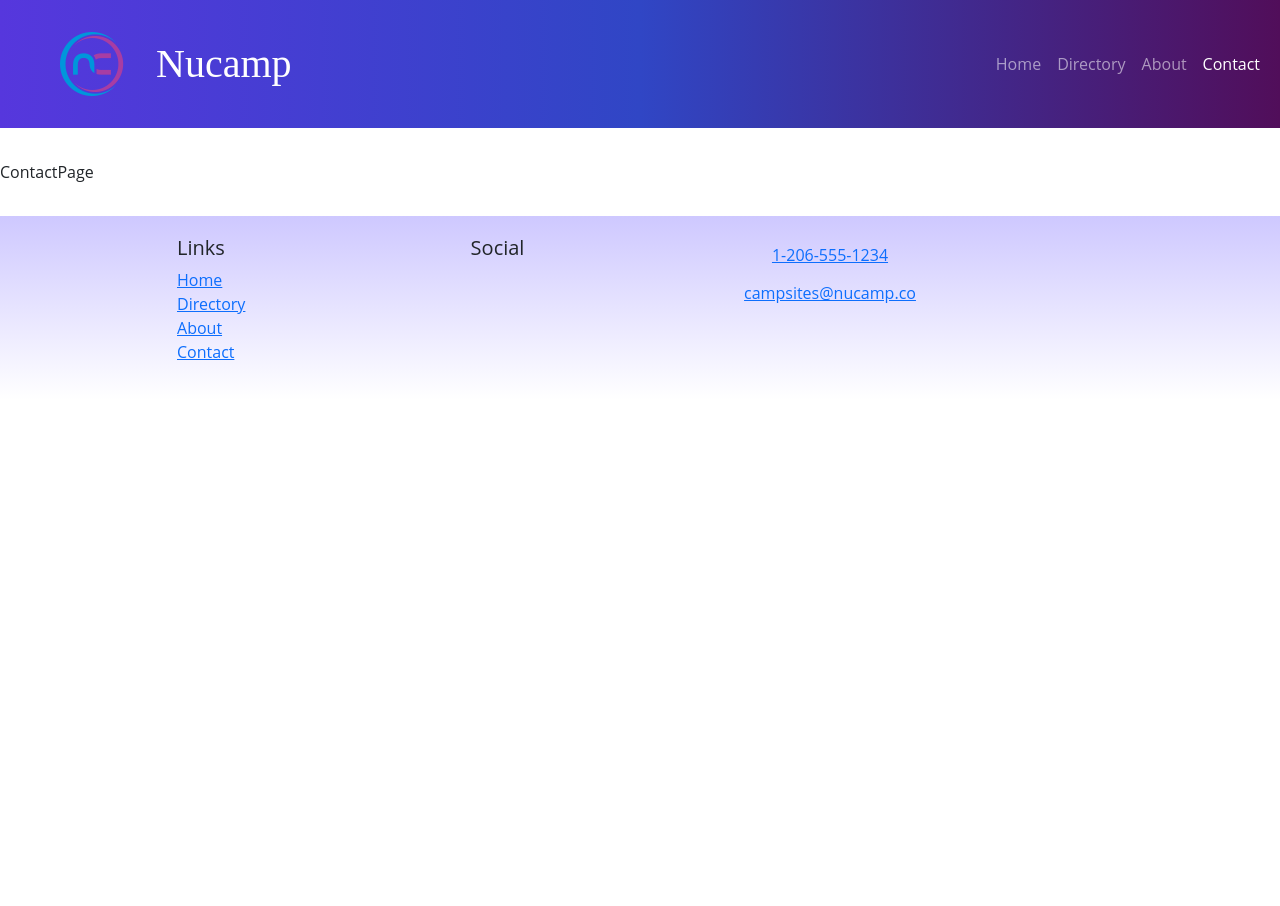
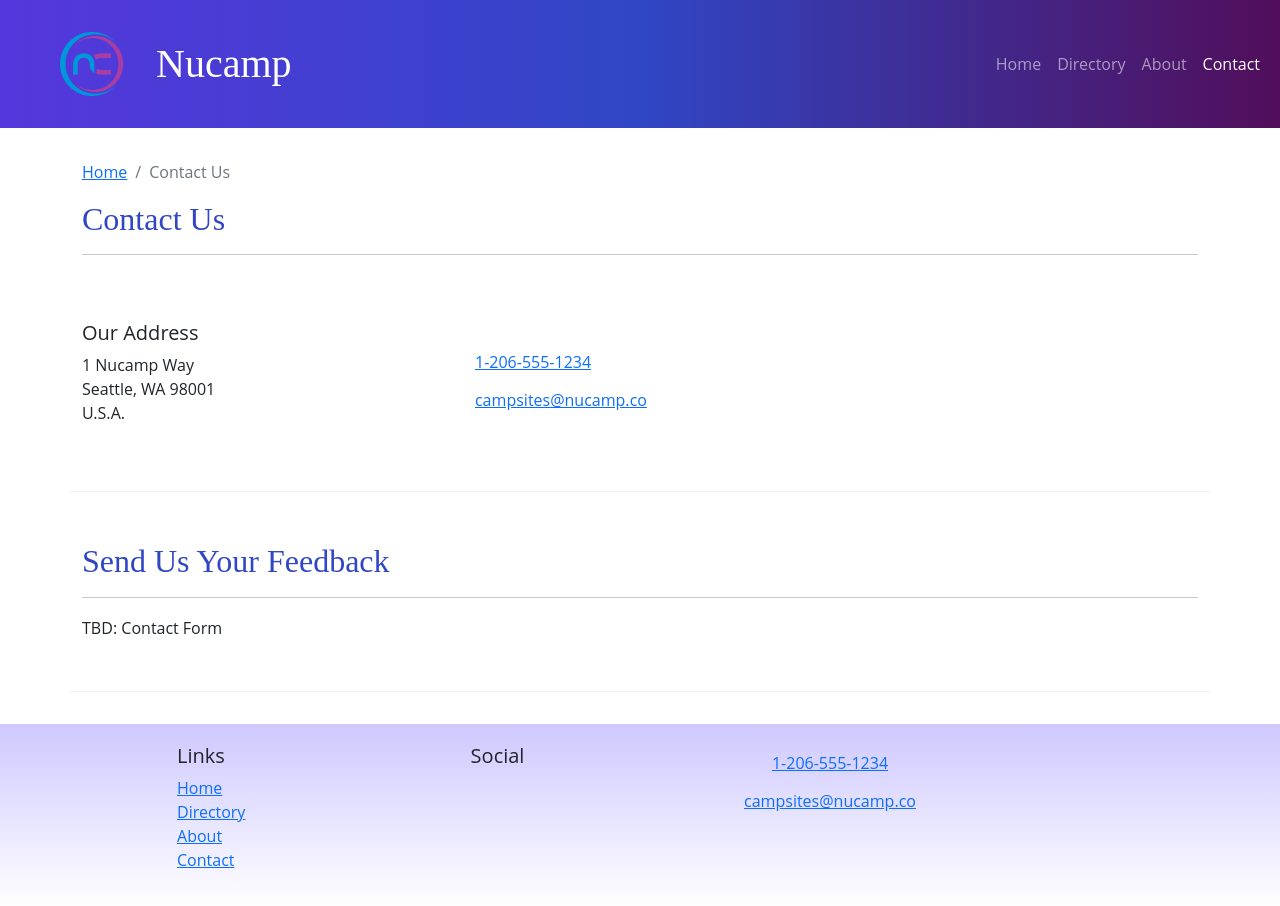
Before and after one commit to brianmstricker/nucampsite-react, a React (Create React App) app: page /contact in a window 1280 px wide. Before the commit the page ends 800 px from the top, so only its background shows below. Built offline with nearby package versions, Linux system fonts and the light colour scheme; the HTML template or start-up script is replaced by a standard one.

Commit message:
contact page

```diff
--- a/src/pages/ContactPage.js
+++ b/src/pages/ContactPage.js
@@ -1,7 +1,38 @@
+import { Col, Row, Container } from "reactstrap";
+import SubHeader from "../components/SubHeader"
+
 const ContactPage = () => {
-    return (
-        <div>ContactPage</div>
-    )
+  return (
+    <Container>
+      <SubHeader current='Contact Us' />
+      <Row className="row-content align-items-center">
+        <Col sm='4'>
+          <h5>Our Address</h5>
+          <address>
+            1 Nucamp Way
+            <br />
+            Seattle, WA 98001
+            <br />
+            U.S.A.
+          </address>
+        </Col>
+        <Col>
+          <a role='button' className="btn btn-link" href="tel:+12065551234"><i className="fa fa-phone" /> 1-206-555-1234</a>
+          <br />
+          <a role='button' className="btn btn-link" href='mailto:fakeemail@fakeemail.co'><i className="fa fa-envelope-o" /> campsites@nucamp.co</a>
+        </Col>
+      </Row>
+      <Row className="row-content">
+        <Col xs='12'>
+          <h2>Send Us Your Feedback</h2>
+          <hr />
+        </Col>
+        <Col md='10'>
+          TBD: Contact Form
+        </Col>
+      </Row>
+    </Container>
+  )
 }
 
 export default ContactPage;
```
